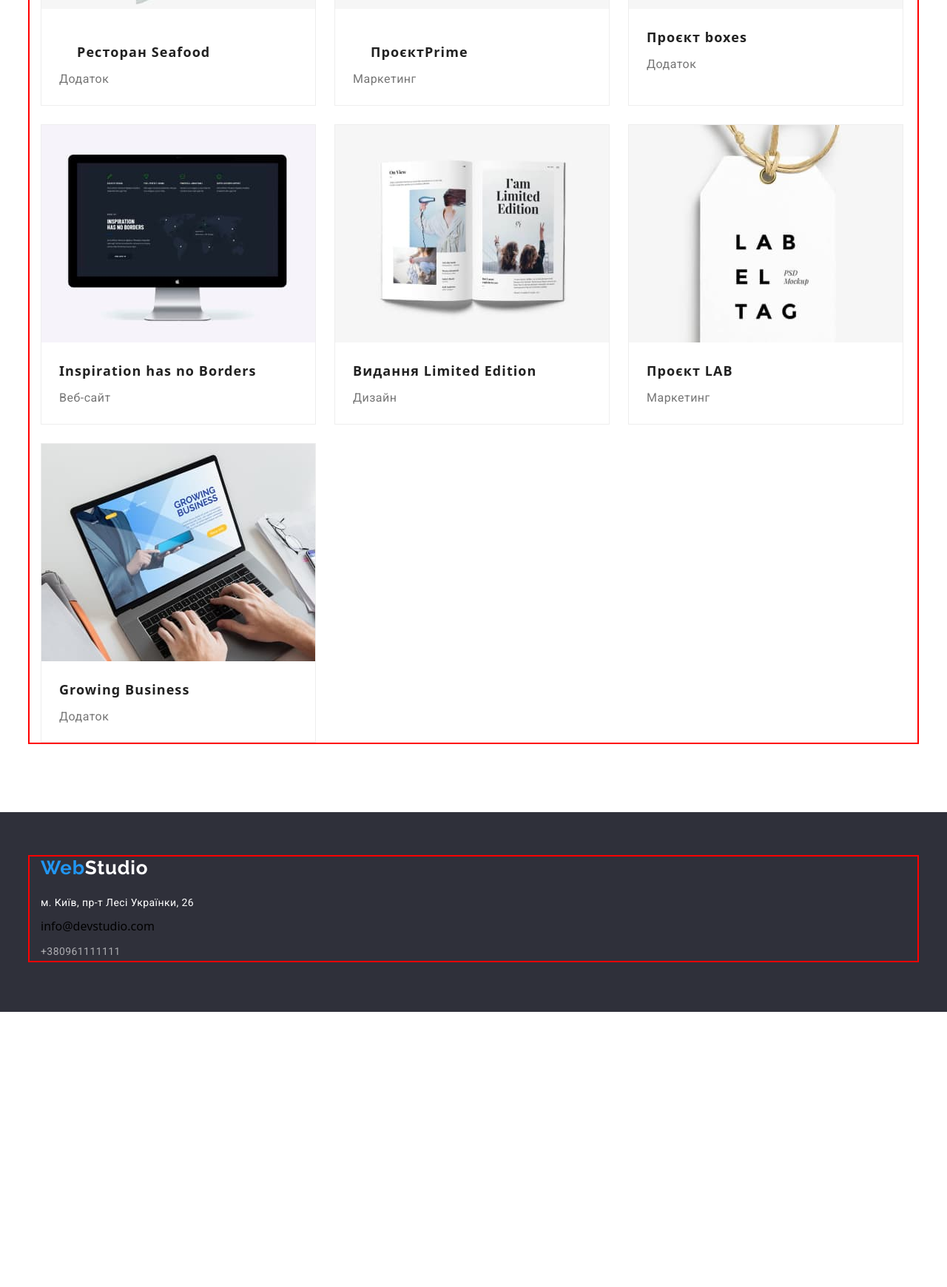
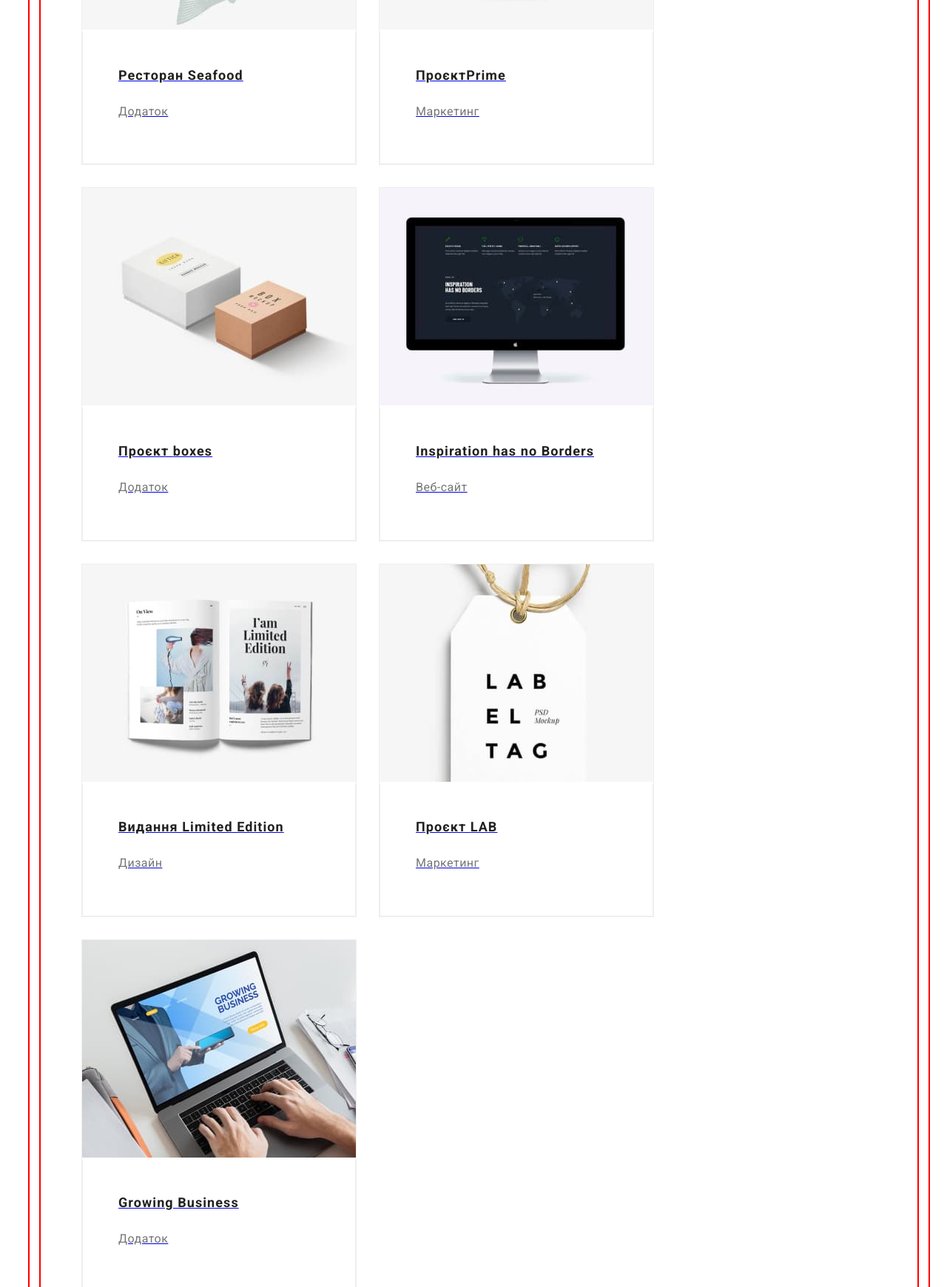
Before and after one commit to Ramila2201/goit-markup-hw-03, a plain HTML site: page portfolio.html in a window 1280 px wide. Shown: the part 1060-2800 px from the top of the page at 74% size. Before the commit the page ends 2428 px from the top, so only its background shows below. Drawn offline with nearby package versions, Linux system fonts and the light colour scheme.

Commit message:
доповнення

```diff
--- a/css/styles.css
+++ b/css/styles.css
@@ -6,44 +6,44 @@
     color: var(--main-txt);
 }
 
-:root {
-    --main-txt: #212121;
-    --text-button: #FFFFFF;
-    --grey-color-txt: #757575;
-    --blu-color: #2196F3;
-    --bgr-color: #EEEEEE;
-    --black-color: #000000;
-    --grey-bgc: #F5F4FA;
-    --footer-txt: #FFFFFF;
-    --bgc: #2F303A;
-    --hat-color: #ECECEC;
+:root{
+    --primary-text-color: #757575;
+    --title-text-color: #212121;
+    --accent-color: #2196f3;
+    --secondary-accent-color: #ffffff;
+    --hero-bg-color: #2f303a;
+    --secondary-bg-color: #f5f4fa;
+    --hover-btn-color: #188ce8;
+    --header-logo-text-color: #000000;
+    --border-header-color: #ececec;
+    --footer-mail-tel-color: rgba(255, 255, 255, 0.6);
+    --portfolio-item-border-color: #eeeeee;
+    --fill-icon-color: #afb1b8;
 }
 
-p,
-h1,
-h2,
-h3,
-h4,
-h5,
-h6 {
+
+.p,
+.h1,
+.h2,
+.h3,
+.h4,
+.h5,
+.h6 {
     margin: 0;
 }
 
-ul,
-ol {
+.ul,
+.ol {
     margin: 0;
     padding-left: 0;
 }
 
-address {
-    font-style: normal;
-}
 
-button {
+.button {
     cursor: pointer;
 }
 
-img {
+.img {
     display: block;
 }
 
@@ -86,11 +86,16 @@ img {
     margin-bottom: 9px;
 }
 
+.address-item {
+    display: block;
+    margin-top: 9px;
+}
+
 /* ------HEADER--------HEADER-------HEADER--------HEADER--------*/
 .page-header {
     display: flex;
-    padding-top: 32px;
-    padding-bottom: 32px;
+    padding-top: 24px;
+    padding-bottom: 24px;
     outline: 2px solid #F5F5F5;
 }
 
@@ -125,7 +130,6 @@ img {
     color: #212121;
     text-decoration: none;
     display: block;
-    padding: 32px;
 }
 
 .header-list:hover,
@@ -160,6 +164,7 @@ img {
     padding-bottom: 200px;
     padding-top: 200px;
     text-align: center;
+    padding-bottom: 94px;
 }
 
 .main-title {
@@ -244,7 +249,7 @@ img {
     letter-spacing: 0.03em;
     color: #212121;
     margin-bottom: 50px;
-    padding-bottom: 94px;
+
 }
 
 .we-work-list {
@@ -281,11 +286,18 @@ img {
     border-radius: 0px 0px 4px 4px;
 }
 
+.pading-team {
+    padding: 30px 0;
+    font-size: 0;
+}
+
+
+
 .team-name {
     font-family: 'Roboto', sans-serif;
     font-weight: 500;
     font-size: 16px;
-    line-height: 1.18px;
+    line-height: 1.18;
     text-align: center;
     letter-spacing: 0.03em;
     color: #212121;
@@ -306,11 +318,12 @@ img {
 
 /* ------FOOTER-----FOOTER------FOOTER------FOOTER------FOOTER------ */
 
-.footer {
-    background-color: #2F303A;
-    padding-top: 60px;
-    padding-bottom: 60px;
+.footer{
+    background-color: var(--hero-bg-color);
+    color: var(--secondary-accent-color);
+    padding: 60px 0;
 }
+
 
 .footer-logo {
     font-family: 'Raleway';
@@ -327,24 +340,36 @@ img {
     color: #2196F3;
 }
 
-.footer-index-list {
-    margin-bottom: 9px;
-}
 
 .address-footer-index {
     margin-top: 20px;
 }
 
-.address {
-    font-family: 'Roboto';
+.address-list {
+
+}
+
+.footer-mail
+.footer-link {
+    font-family: 'Roboto', sans-serif;
     font-weight: 400;
     font-size: 14px;
     line-height: 1.71;
     letter-spacing: 0.03em;
+    color: var(--footer-mail-tel-color);
+    font-style: normal;
+}
+
+.address {
+    font-family: 'Roboto',sans-serif;
+    font-weight: 400;
+    font-size: 14px;
+    line-height: 1.71;
+    letter-spacing: 0.03em;
+    color: #FFFFFF;
     text-decoration: none;
     font-style: normal;
-    color: #FFFFFF;
-    font-style: normal;
+
 }
 
 .address:hover,
@@ -352,17 +377,6 @@ img {
     color: #2196F3;
 }
 
-.footer-link {
-    font-family: 'Roboto';
-    font-style: normal;
-    font-weight: 400;
-    font-size: 14px;
-    line-height: 1.71;
-    letter-spacing: 0.03em;
-    color: rgba(255, 255, 255, 0.6);
-    text-decoration: none;
-    font-style: normal;
-}
 
 .footer-link :hover .footer-link :focus {
     color: #2196F3;
@@ -470,7 +484,7 @@ img {
     border-radius: 4px;
     border: none;
     background-color: #F5F4FA;
-    color: var(--main-txt, #212121);
+    color: var(--title-text-color: #212121);
     cursor: pointer;
     padding: 6px 22px;
 }
@@ -478,14 +492,14 @@ img {
 .portfolio-button:hover,
 .portfolio-button:focus {
     box-shadow: 0px 3px 1px rgba(0, 0, 0, 0.1), 0px 1px 2px rgba(0, 0, 0, 0.08), 0px 2px 2px rgba(0, 0, 0, 0.12);
-    color: var(--text-button, #FFFFFF);
-    background-color: var(--blu-color, #2196F3)
+    color: var(--secondary-accent-color: #ffffff);
+    background-color: var(--accent-color: #2196F3);
 }
 
 .port-product-list {
     display: flex;
     flex-wrap: wrap;
-    gap: 25px;
+    gap: 30px;
 }
 
 .product-item {
@@ -493,13 +507,25 @@ img {
     border: 1px solid #EEEEEE;
 }
 
-.portf-img-name {
+.card-link {
+
+}
+
+.portfolio-owner {
+    padding: 20px 24px;
+    border: 1px solid var(--portfolio-item-border-color);
+    border-top: none;
+}
+
+
+.port-img-name {
     padding-top: 20px;
     padding-left: 24px;
+    padding-right: 24px;
 }
 
 .portfolio-img {
-    font-family: 'Roboto' sans-serif;
+    font-family: 'Roboto', sans-serif;
     font-weight: 700;
     font-size: 18px;
     line-height: 2;
@@ -508,6 +534,12 @@ img {
     margin-top: 20px;
     margin-bottom: 4px;
     padding-left: 24px;
+
+    /* font-weight: 700;
+    font-size: 18px;
+    line-height: calc(36 / 18);
+    letter-spacing: 0.06em;
+    color: var(--title-text-color); */
 }
 
 .portfolio-parag {
@@ -519,6 +551,12 @@ img {
     color: #757575;
     padding-bottom: 20px;
     padding-left: 24px;
+
+    /* font-weight: 400;
+    font-size: 16px;
+    line-height: 1.87;
+    letter-spacing: 0.03em;
+    color: var(--primary-text-color); */
 }
 
 /* -----FOOTER------FOOTER------FOOTER-----FOOTER-------FOOTER------ */
@@ -562,17 +600,6 @@ img {
     color: #2196F3;
 }
 
-.portfolio-link {
-    font-family: 'Roboto', sans-serif;
-    font-weight: 400;
-    font-size: 14px;
-    line-height: 1.71;
-    letter-spacing: 0.03em;
-    color: rgba(255, 255, 255, 0.6);
-    text-decoration: none;
-    font-style: normal;
-    margin-top: 9px;
-}
 
 .portfolio-link:hover,
 .portfolio-link:focus {
--- a/portfolio.html
+++ b/portfolio.html
@@ -48,71 +48,126 @@
                     <li><button type="button" class="portfolio-button">Маркетинг
                         </button></li>
                 </ul>
+                <div class="container">
                 <ul class="port-product-list list">
                     <li class="product-item">
-                        <img src="./images/img.vsc/potr.photo1.jpg" alt="img2" width="370" height="294" />
-                        <div class="portf-img-name">
+                        <a class="card-link link" href="#">
+                        <img class="card-image"
+                        src="./images/img.vsc/potr.photo1.jpg"
+                        alt="img2"
+                        width="370"
+                        height="294"
+                        />
+                        <div class="portfolio-owner">
                         <h3 class=" portfolio-img">Технокряк</h3>
+                        <p class="portfolio-parag">Веб-сайт</p>
                         </div>
-                        <p class="portfolio-parag">Веб-сайт</p>
+                        </a>
                     </li>
                     <li class="product-item">
-                        <img src="./images/img.vsc/potr.photo2.jpg" alt="img2" width="370" height="294" />
-                        <div class="portf-img-name">
+                        <a class="card-link link" href="#">
+                        <img src="./images/img.vsc/potr.photo2.jpg"
+                        alt="img2"
+                        width="370"
+                        height="294"
+                        />
+                        <div class="portfolio-owner">
                         <h3 class=" portfolio-img">Постер new <span lang="en">Orlean vs Golden Star</span></h3>
+                        <p class="portfolio-parag">Дизайн</p>
                         </div>
-                        <p class="portfolio-parag">Дизайн</p>
+                        </a>
                     </li>
                     <li class="product-item">
-                        <img src="./images/img.vsc/potr.photo3.jpg" alt="img3" width="370" height="294" />
-                        <div class="portf-img-name">
+                        <a class="card-link link" href="#">
+                        <img src="./images/img.vsc/potr.photo3.jpg"
+                        alt="img3"
+                        width="370"
+                        height="294"
+                        />
+                        <div class="portfolio-owner">
                         <h3 class=" portfolio-img">Ресторан <span lang="en">Seafood</span></h3>
+                        <p class="portfolio-parag">Додаток</p>
                         </div>
-                        <p class="portfolio-parag">Додаток</p>
+                        </a>
                     </li>
                     <li class="product-item">
-                        <img src="./images/img.vsc/potr.photo4.jpg" alt="img4" width="370" height="294" />
-                        <div class="portf-img-name">
+                        <a class="card-link link" href="#">
+                        <img src="./images/img.vsc/potr.photo4.jpg"
+                        alt="img4"
+                        width="370"
+                        height="294"
+                        />
+                        <div class="portfolio-owner">
                         <h3 class=" portfolio-img">Проєкт<span lang="en">Prime</span></h3>
+                        <p class="portfolio-parag">Маркетинг</p>
                         </div>
-                        <p class="portfolio-parag">Маркетинг</p>
+                        </a>
                     </li>
                     <li class="product-item">
-                        <img src="./images/img.vsc/potr.photo5.jpg" alt="img5" width="370" height="294" />
-
-                        <div class="port-img-name">
+                        <a class="card-link link" href="#">
+                        <img src="./images/img.vsc/potr.photo5.jpg"
+                        alt="img5"
+                        width="370"
+                        height="294"
+                        />
+                        <div class="portfolio-owner">
                         <h3 class="portfolio-img">Проєкт <spanz lang="en">boxes</spanz>
                         </h3>
+                        <p class=" portfolio-parag">Додаток</p>
                         </div>
-                        <p class=" portfolio-parag">Додаток</p>
+                        </a>
                     </li>
                     <li class="product-item">
-                        <img src="./images/img.vsc/potr.photo6.jpg" alt="img6" width="370" height="294" />
-                        <div class="port-img-name">
+                        <a class="card-link link" href="#">
+                        <img src="./images/img.vsc/potr.photo6.jpg"
+                        alt="img6"
+                        width="370"
+                        height="294"
+                        />
+                        <div class="portfolio-owner">
                         <h3 class=" portfolio-img">Inspiration has no Borders</h3>
+                        <p class=" portfolio-parag">Веб-сайт</p>
                         </div>
-                        <p class=" portfolio-parag">Веб-сайт</p>
+                        </a>
                     </li>
                     <li class="product-item">
-                        <img src="./images/img.vsc/potr.photo7.jpg" alt="img7" width="370" height="294" />
-                        <div class="port-img-name">
+                        <a class="card-link link" href="#">
+                        <img src="./images/img.vsc/potr.photo7.jpg"
+                        alt="img7"
+                        width="370"
+                        height="294"
+                        />
+                        <div class="portfolio-owner">
                         <h3 class=" portfolio-img">Видання <span lang="en">Limited Edition</span></h3>
+                        <p class=" portfolio-parag">Дизайн</p>
                         </div>
-                        <p class=" portfolio-parag">Дизайн</p>
+                        </a>
                     </li>
                     <li class="product-item">
-                        <img src="./images/img.vsc/potr.photo8.jpg" alt="img8" width="370" height="294" />
-                        <div class="port-img-name">
+                        <a class="card-link link" href="#">
+                        <img src="./images/img.vsc/potr.photo8.jpg"
+                        alt="img8"
+                        width="370"
+                        height="294"
+                        />
+                        <div class="portfolio-owner">
                         <h3 class=" portfolio-img">Проєкт <span lang="en">LAB</span></h3>
+                        <p class=" portfolio-parag">Маркетинг</p>
                         </div>
-                        <p class=" portfolio-parag">Маркетинг</p>
+                        </a>
                     </li>
                     <li class="product-item">
-                        <img src="./images/img.vsc/potr.photo9.jpg" alt="img9" width="370" height="294" />
-                        <div class="port-img-name">
+                        <a class="card-link link" href="#">
+                        <img src="./images/img.vsc/potr.photo9.jpg"
+                        alt="img9"
+                        width="370"
+                        height="294"
+                        />
+                        <div class="portfolio-owner">
                         <h3 class=" portfolio-img">Growing Business</h3>
+                        <p class=" portfolio-parag">Додаток</p>
                         </div>
-                        <p class=" portfolio-parag">Додаток</p>
+                        </a>
                     </li>
                 </ul>
             </div>
@@ -122,12 +177,16 @@
         <div class="container">
             <a href="./index.html" class="footer-logo"><span class="footer-web">Web</span>Studio</a>
             <address class="address-footer-index">
-                <ul class="footer-index-list list">
-                    <li class="list-index-foot"><a href="https://goo.gl/maps/mVJf43payoTZsXNx5" target="_blank"
-                            rel="noopener norefferer nofollow" class="address">м. Київ, пр-т Лесі Українки, 26</a></li>
-                    <li class="list-index-foot"><a href="mailto:info@devstudio.com"
-                            class="footer-link"></a>info@devstudio.com</a></li>
-                    <li class="list-index-foot"><a href="tel:+380961111111" class="footer-link">+380961111111</a></li>
+                <ul class=" address-list list">
+                    <li class="list-index-foot">
+                        <a href="https://goo.gl/maps/mVJf43payoTZsXNx5" target="_blank"
+                            rel="noopener norefferer nofollow" class="address">
+                            м. Київ, пр-т Лесі Українки, 26</a></li>
+                    <li class="address-item">
+                        <a class="footer-link link " href="mailto:info@devstudio.com">
+                        </a>info@devstudio.com</a></li>
+                    <li class="address-item">
+                        <a class="footer-link link " href="tel:+380961111111">+380961111111</a></li>
                 </ul>
             </address>
         </div>
```
Also changed, not shown: index.html (+19 -6 lines). Lines whose indentation alone changed are shown as unchanged.
